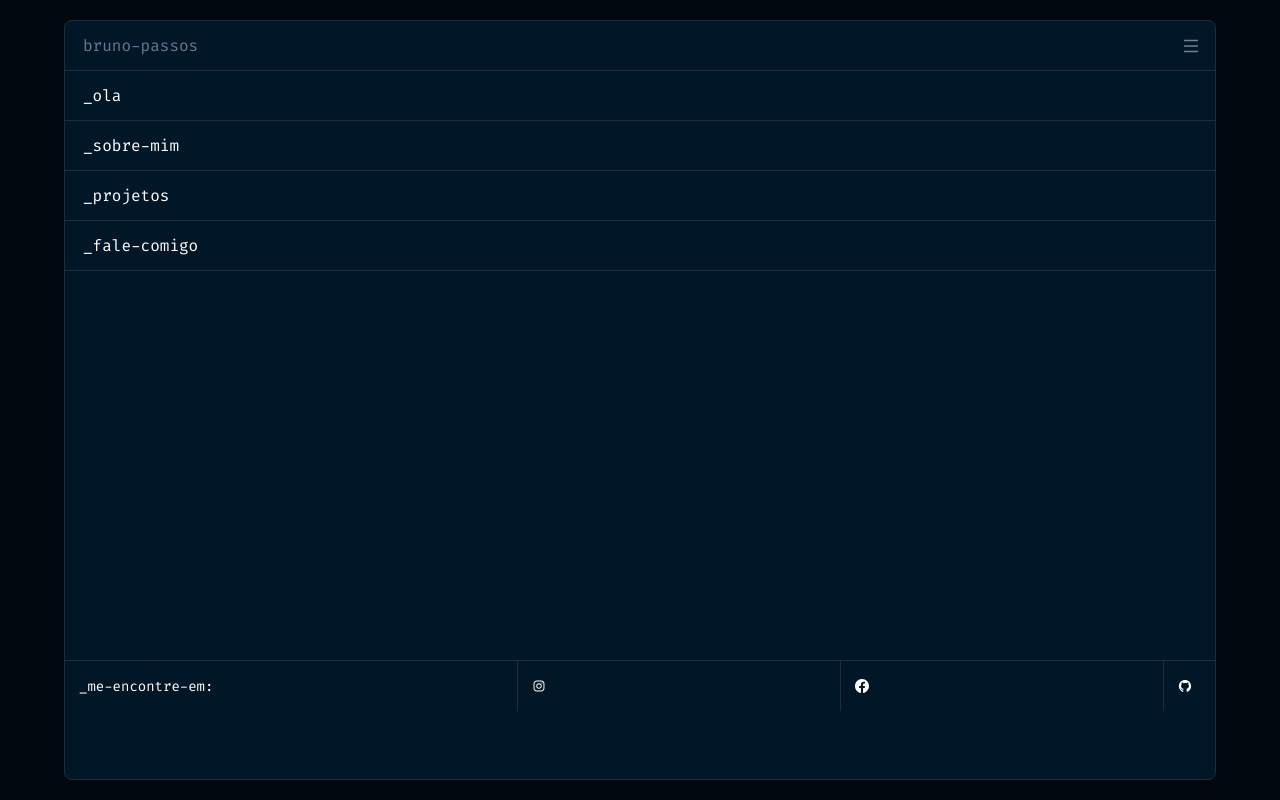
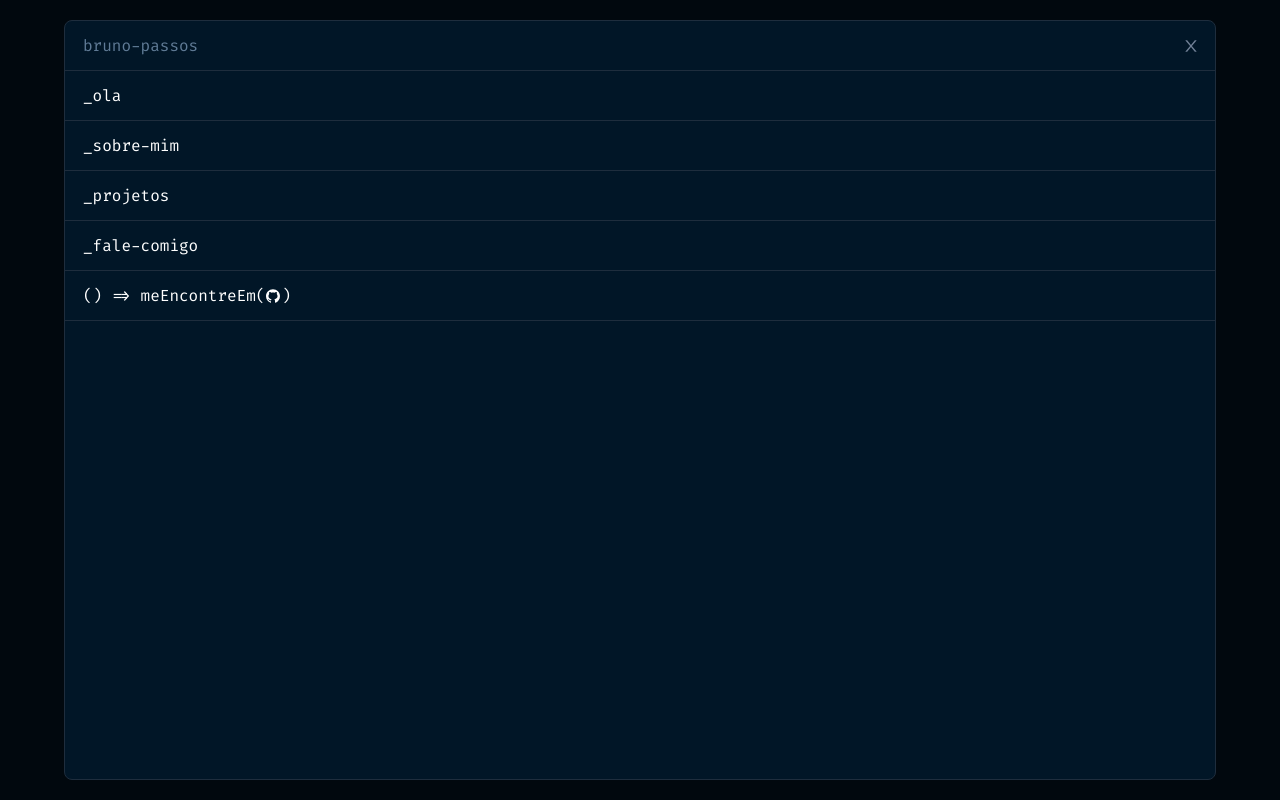
Before and after one commit to brunopassos/portfolio, a React (Create React App) app: page / in a window 1280 px wide. Both pictures are taken after a click on the button 1191 px from the left and 45 px from the top of the page. Shown: the top 800 px of the page. Built offline with nearby package versions, Linux system fonts and the light colour scheme.

Commit message:
feat/ some adjusts on menuList em external links

```diff
--- a/src/components/Header/index.jsx
+++ b/src/components/Header/index.jsx
@@ -1,7 +1,7 @@
 import { Button } from "@chakra-ui/react";
 import { StyledNav } from "./styles";
 
-import { AiOutlineMenu } from "react-icons/ai";
+import { AiOutlineMenu, AiOutlineClose } from "react-icons/ai";
 import MenuList from "../MenuList";
 
 import { useDispatch } from "react-redux";
@@ -28,7 +28,7 @@ function Header() {
         <div>
           <span>bruno-passos</span>
           <Button onClick={() => handleIsOpen()} size={"lg"} bg={"none"} variant="link">
-            <AiOutlineMenu />
+            {!isOpen ? <AiOutlineMenu /> : <AiOutlineClose/>}
           </Button>
         </div>
       </StyledNav>
--- a/src/components/Header/styles.jsx
+++ b/src/components/Header/styles.jsx
@@ -28,7 +28,6 @@ export const StyledNav = styled.nav`
 
     ul{
         display: flex;
-
     }
 
     div{
--- a/src/components/MenuList/index.jsx
+++ b/src/components/MenuList/index.jsx
@@ -1,41 +1,34 @@
-import { StyledMenuList, StyledFooterList, ListSection, StyledMenuContainer } from "./styles";
+import {
+  StyledMenuList,
+  StyledFooterList,
+  ListSection,
+  StyledMenuContainer,
+} from "./styles";
 
-import { AiOutlineInstagram,  AiFillGithub } from "react-icons/ai";
-import { BsFacebook } from "react-icons/bs"
+import { AiOutlineInstagram, AiFillGithub } from "react-icons/ai";
+import { BsFacebook } from "react-icons/bs";
 
+function MenuList({ isOpen }) {
 
-function MenuList({isOpen}) {
-
-
-  function handleFacebookClick(){
-    console.log("Clicou no facebook")
+  function handleGithubClick() {
+    console.log("Clicou no GitHub");
   }
 
-  function handleInstagramClick(){
-    console.log("Clicou no Instagram")
-  }
-
-  function handleGithubClick(){
-    console.log("Clicou no GitHub")
-  }
-
-
   return (
-    <StyledMenuContainer style={{display: isOpen ? "block" : "none"}}>
-      <StyledMenuList >
-          <li>_ola</li>
-          <li>_sobre-mim</li>
-          <li>_projetos</li>
-          <li>_fale-comigo</li>
-        </StyledMenuList>
-      <ListSection>
-        <StyledFooterList>
-          <li>_me-encontre-em:</li>
-          <li><button onClick={() => handleFacebookClick()}><AiOutlineInstagram/></button></li>
-          <li><button onClick={() => handleInstagramClick()}><BsFacebook/></button></li>
-          <li><button onClick={() => handleGithubClick()}><AiFillGithub/></button></li>
-        </StyledFooterList>
-      </ListSection>
+    <StyledMenuContainer style={{ display: isOpen ? "block" : "none" }}>
+      <StyledMenuList>
+        <li>_ola</li>
+        <li>_sobre-mim</li>
+        <li>_projetos</li>
+        <li>_fale-comigo</li>
+        <li>
+          () => meEncontreEm(
+          <a href="https://github.com/brunopassos" target="_blank">
+            <AiFillGithub />
+          </a>
+          )
+        </li>
+      </StyledMenuList>
     </StyledMenuContainer>
   );
 }
--- a/src/components/MenuList/styles.jsx
+++ b/src/components/MenuList/styles.jsx
@@ -1,7 +1,7 @@
 import styled from "styled-components";
 
 export const ListSection = styled.section`
-  height: 55vh;
+
   display: flex;
   align-items: end;
   width: 100%;
--- a/src/pages/Home/index.jsx
+++ b/src/pages/Home/index.jsx
@@ -2,11 +2,20 @@ import Header from "../../components/Header";
 
 import { HomeContent, MiddleContent, FooterContent } from "./styles";
 
+import { useSelector } from "react-redux/es/exports";
+
 function Home() {
+
+  const userIsLoggedReducer = useSelector(
+    ({ userState }) => userState
+  );
+
+  const menuList = useSelector(({menuList}) => menuList);
 
   return (
     <HomeContent>
       <Header />
+      {menuList && <>
         <MiddleContent>
           <h3>Olá! Eu sou</h3>
           <h1>Bruno Passos</h1>
@@ -16,6 +25,7 @@ function Home() {
           <h3>//veja meu perfil no GitHub:</h3>
           <p><span>const </span><span>gitHubLink</span> = <span>"https://github.com/brunopassos"</span></p>
         </FooterContent>
+      </>}
     </HomeContent>
   );
 }
--- a/src/pages/Home/styles.jsx
+++ b/src/pages/Home/styles.jsx
@@ -12,7 +12,7 @@ export const HomeContent = styled.section`
 `;
 
 export const MiddleContent = styled.section`
-  width: 90%;
+    width: 90%;
     height: 70%;
     display: flex;
     flex-direction: column;
--- a/src/store/modules/MenuList/reducer.jsx
+++ b/src/store/modules/MenuList/reducer.jsx
@@ -1,6 +1,6 @@
 import { OPEN_MENU } from "./actionsTypes";
 
-const menuListReducer = (state = false, action) => {
+const menuListReducer = (state = true, action) => {
     switch (action.type) {
         case OPEN_MENU:
             return action.value;
```
Also changed, not shown: 1 other file (tests, documents, lock files or other folders). Lines whose indentation alone changed are shown as unchanged.
